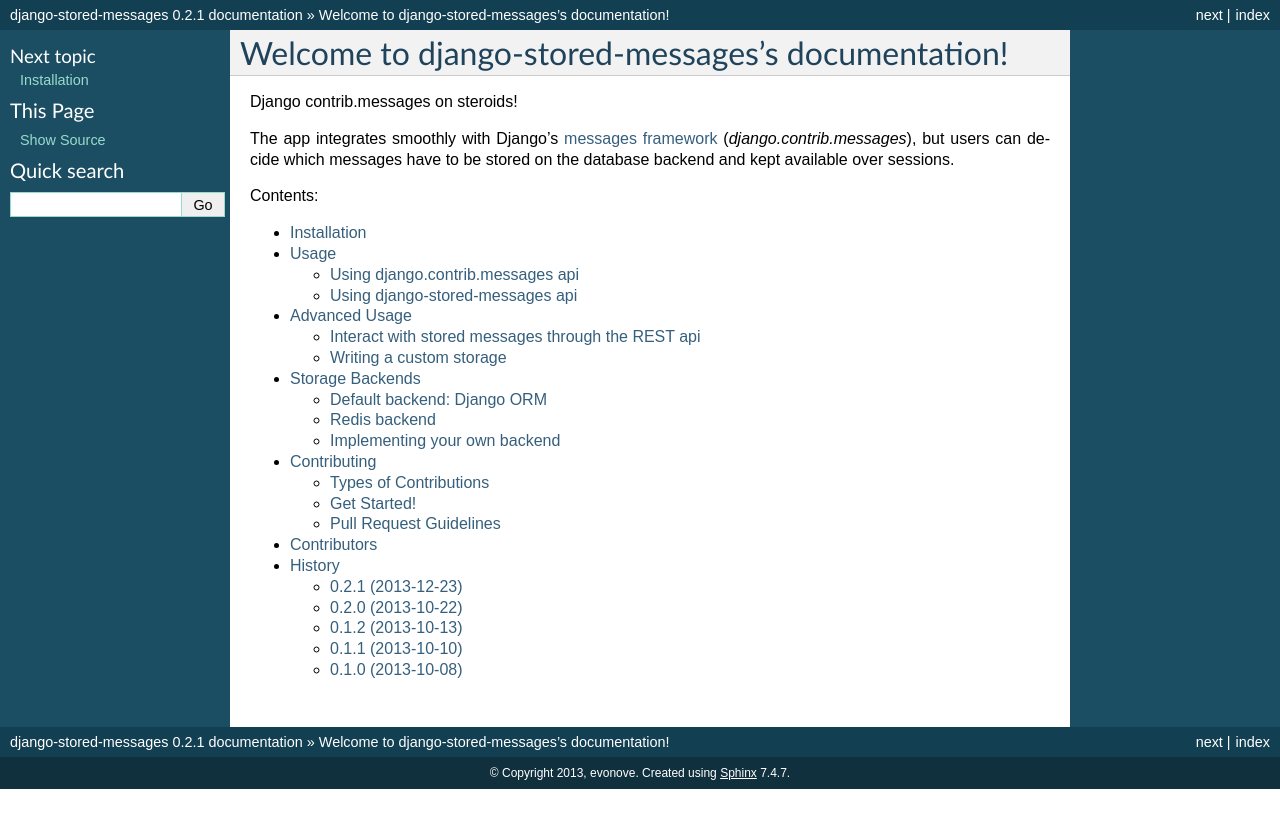
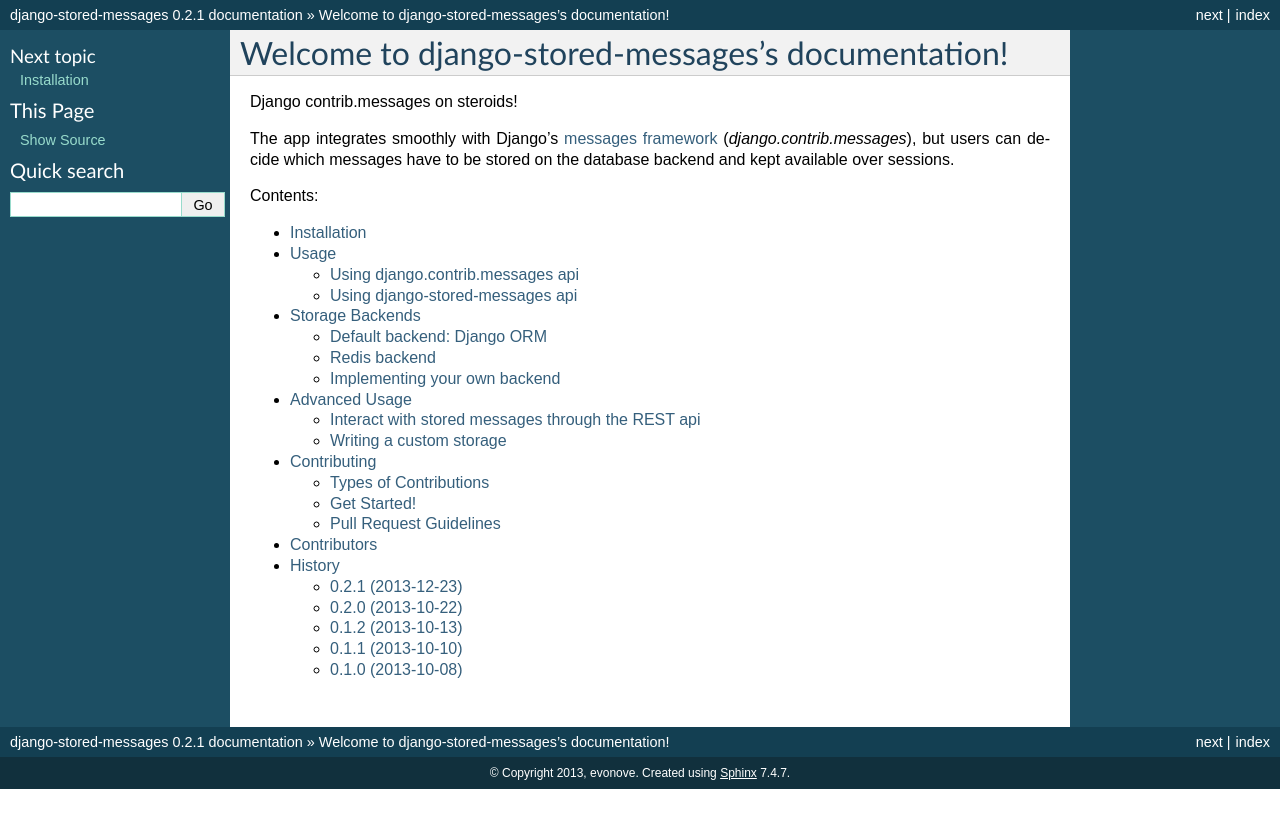
Before and after one commit to evonove/django-stored-messages, a Sphinx documentation site: the page built from docs/index.rst, in a window 1280 px wide. Shown: the top 828 px of the page. Built offline with Sphinx 7.4.7, drawn with Linux system fonts in a browser that asks for light colours.

Commit message:
changed order

```diff
--- a/docs/index.rst
+++ b/docs/index.rst
@@ -19,8 +19,8 @@
 
    installation
    usage
+   backends
    advanced_usage
-   backends
    contributing
    authors
    history
```
